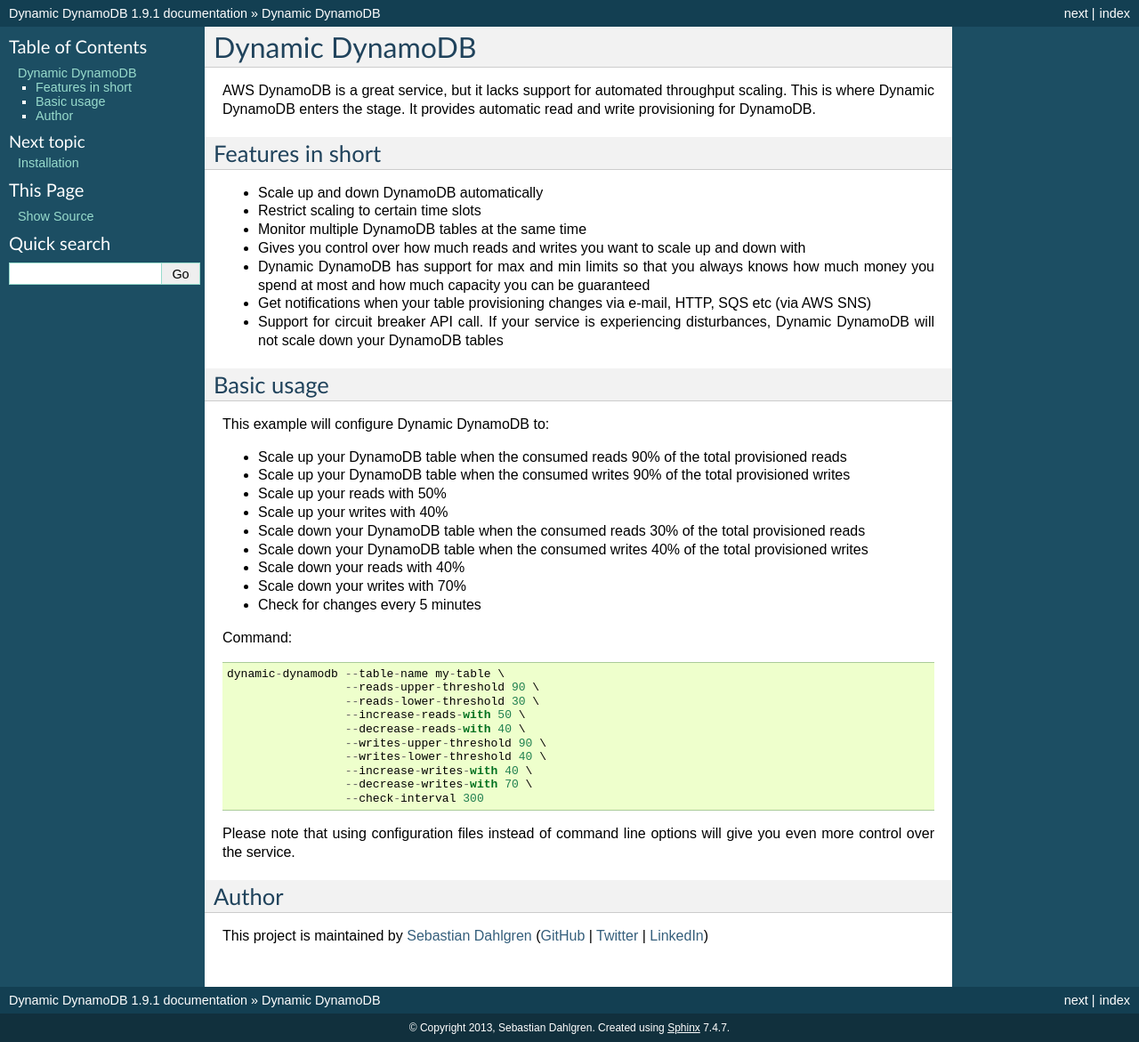
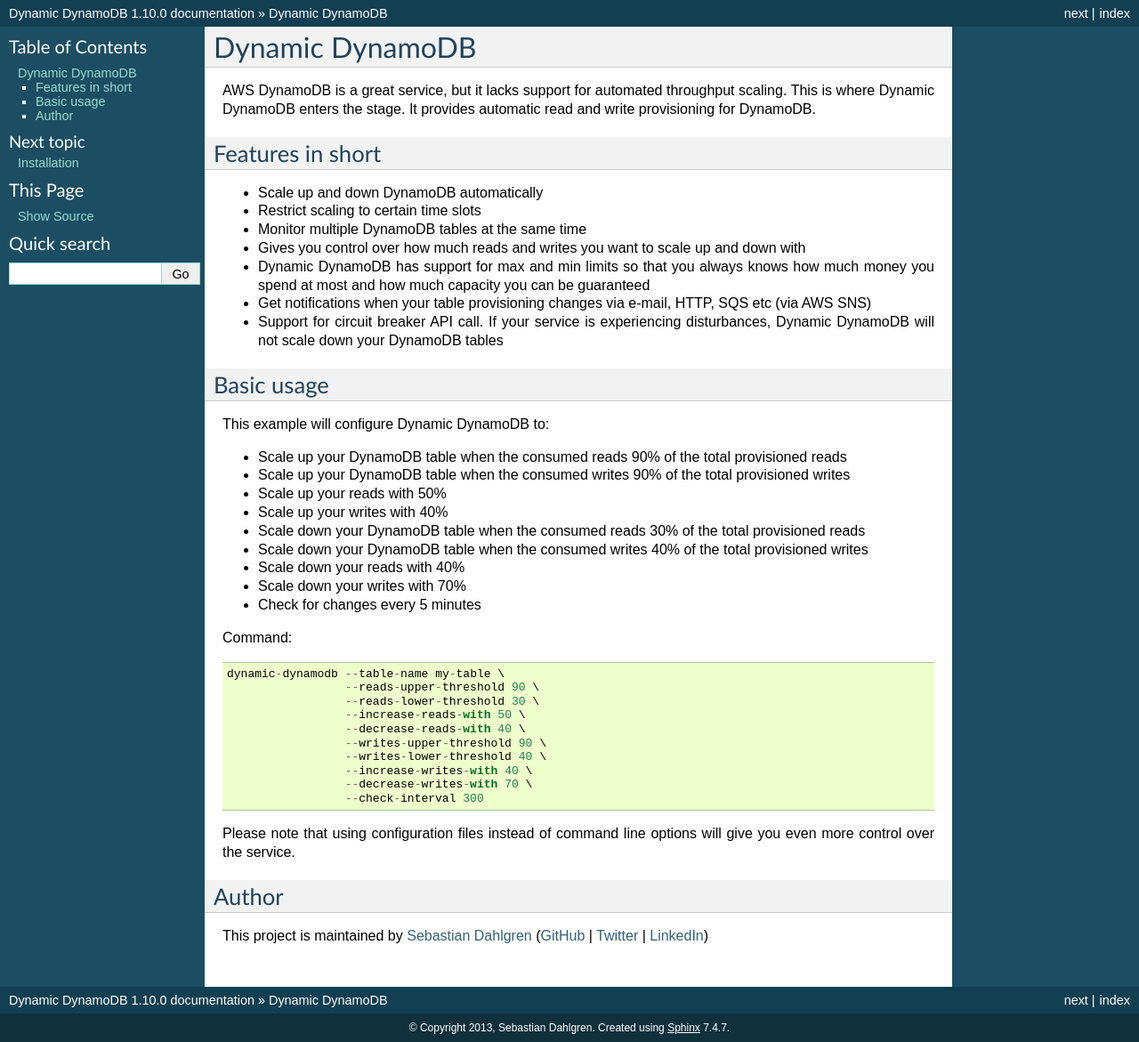
Before and after one commit to sebdah/dynamic-dynamodb, a Sphinx documentation site: the page built from docs/index.rst, in a window 1280 px wide. Shown: the whole page at 89% size. Built offline with Sphinx 7.4.7, drawn with Linux system fonts in a browser that asks for light colours.

Commit message:
Bumped version to 1.10.0

```diff
--- a/docs/conf.py
+++ b/docs/conf.py
@@ -51,9 +51,9 @@
 # built documents.
 #
 # The short X.Y version.
-version = '1.9'
+version = '1.10'
 # The full version, including alpha/beta/rc tags.
-release = '1.9.1'
+release = '1.10.0'
 
 # The language for content autogenerated by Sphinx. Refer to documentation
 # for a list of supported languages.
```
Also changed, not shown: 1 other file.
